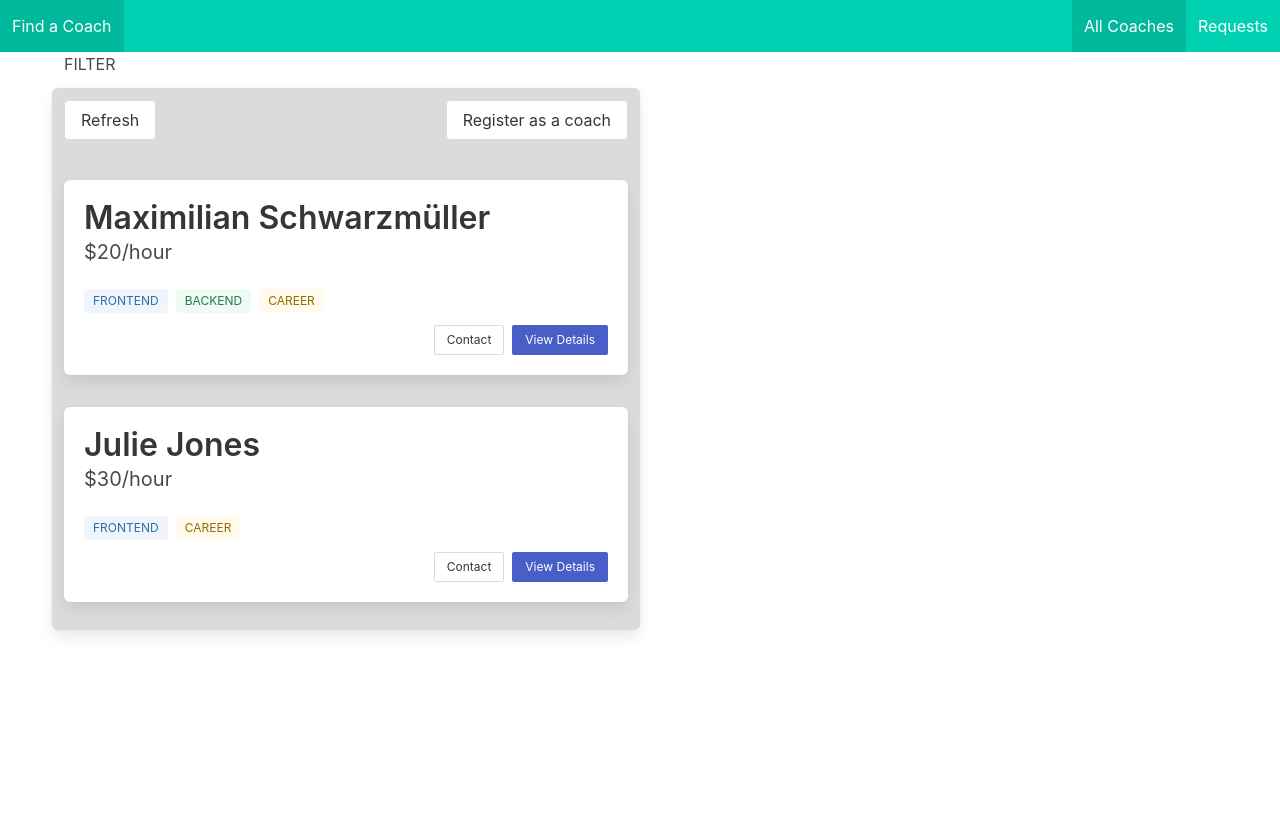
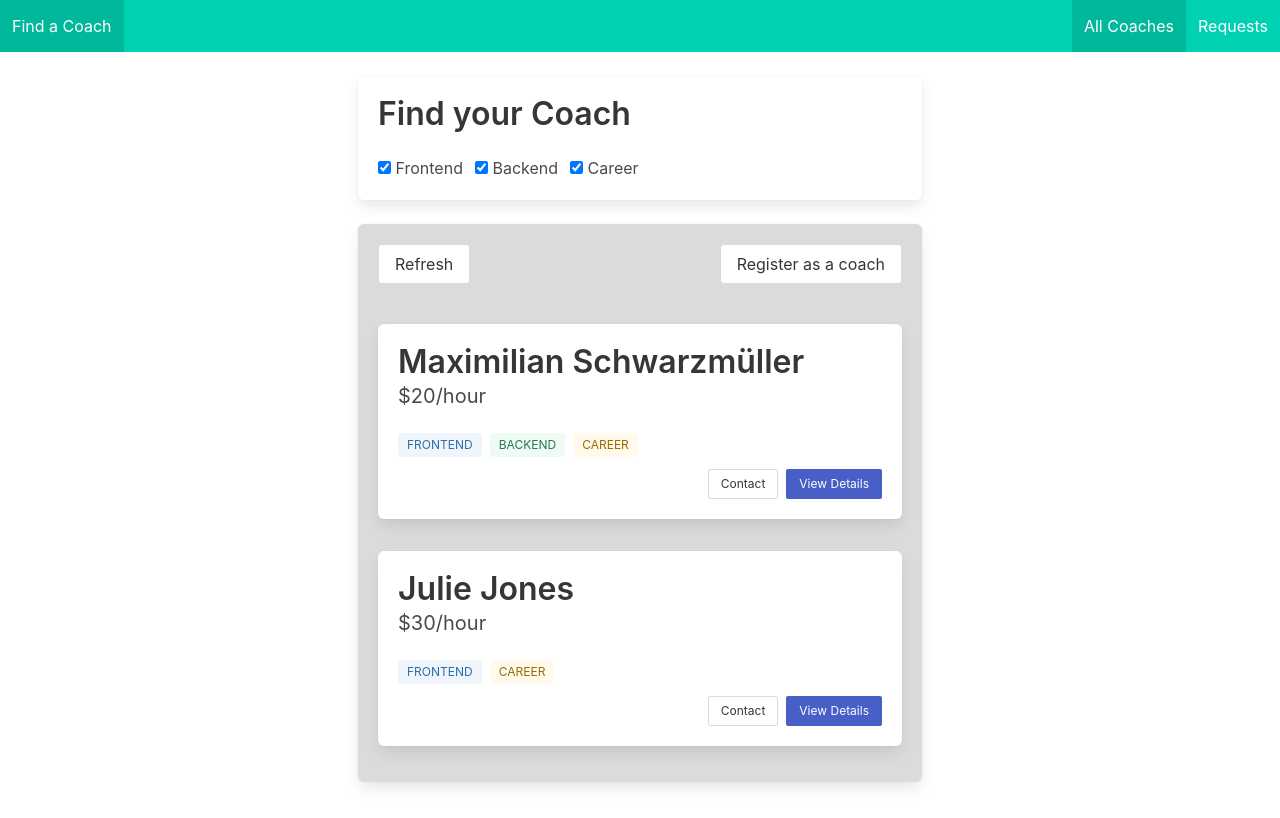
Before and after one commit to michalstaniecko/coach-finder, a Vue app: page /coaches in a window 1280 px wide. Built offline with nearby package versions, Linux system fonts and the light colour scheme.

Commit message:
filtering coaches

```diff
--- /dev/null
+++ b/src/components/coaches/CoachFilter.vue
@@ -0,0 +1,56 @@
+<script setup lang="ts">
+import {reactive, defineEmits} from "vue";
+
+const emit = defineEmits<{
+  (e: 'update', value: object): void
+}>();
+
+const data = reactive({
+  filters: {
+    frontend: true,
+    backend: true,
+    career: true
+  }
+});
+
+const setFilter = (event) => {
+  const inputId = event.target.id;
+  const isActive = event.target.checked;
+  const updatedFilters = {
+    ...data.filters,
+    [inputId]: isActive
+  }
+  data.filters = updatedFilters
+  emit('update', data.filters);
+}
+</script>
+
+<template>
+  <base-box>
+    <h2 class="title">Find your Coach</h2>
+    <div class="field is-grouped">
+      <p class="control">
+        <label class="checkbox">
+          <input type="checkbox" id="frontend" checked @change="setFilter"/>
+          Frontend
+        </label>
+      </p>
+      <p class="control">
+        <label class="checkbox">
+          <input type="checkbox" id="backend" checked @change="setFilter"/>
+          Backend
+        </label>
+      </p>
+      <p class="control">
+        <label class="checkbox">
+          <input type="checkbox" id="career" checked @change="setFilter"/>
+          Career
+        </label>
+      </p>
+    </div>
+  </base-box>
+</template>
+
+<style scoped>
+
+</style>
--- a/src/stores/coaches/getters.ts
+++ b/src/stores/coaches/getters.ts
@@ -1,9 +1,16 @@
 import type State from "@/stores/coaches/interfaces";
-
 
 export default {
     getCoaches: (state: State) => {
-        return state.coaches;
+        return (filters?: any) => {
+            if (!filters) {
+                return state.coaches;
+            }
+            const filteredCoaches = state.coaches.filter(coach => {
+                return coach.areas.some(area => filters[area] === true);
+            })
+            return filteredCoaches;
+        };
     },
 
     getCoachById:
--- a/src/views/Coaches/Coach.vue
+++ b/src/views/Coaches/Coach.vue
@@ -11,7 +11,7 @@ const props = defineProps<{
 
 const coachesStore = useCoachesStore();
 
-const {firstName, lastName, hourlyRate, areas, description } = (coachesStore.getCoachById('c1'));
+const {firstName, lastName, hourlyRate, areas, description } = coachesStore.getCoachById('c1');
 
 const rate = computed(() => {
   return `$${hourlyRate}/hour`;
--- a/src/views/Coaches/Coaches.vue
+++ b/src/views/Coaches/Coaches.vue
@@ -1,38 +1,55 @@
 <script setup lang="ts">
 import CoachItem from "@/components/coaches/CoachItem.vue";
-import {computed} from "vue";
+import CoachFilter from "@/components/coaches/CoachFilter.vue";
+import {computed, reactive} from "vue";
 import {useCoachesStore} from "@/stores";
 import BaseBox from "@/components/ui/BaseBox.vue";
 import BaseButton from "@/components/ui/BaseButton.vue";
 
+const data = reactive({
+  filters: {
+    frontend: true,
+    backend: true,
+    career: true
+  }
+})
+
 const coachesStore = useCoachesStore();
 
 const hasCoaches = computed(() => coachesStore.hasCoaches);
-const filteredCoaches = computed(() => coachesStore.getCoaches)
+const filteredCoaches = computed(() => {
+  return coachesStore.getCoaches(data.filters)
+})
 
+const updateFiltersHandler = (filters) => {
+  data.filters = filters;
+}
 
 </script>
 
 <template>
+  <div class="columns is-justify-content-center py-5">
+    <div class="column is-three-quarters-tablet is-half-desktop">
       <section>
-    FILTER
+        <coach-filter @update="updateFiltersHandler"/>
       </section>
       <section>
-    <div class="columns">
-      <base-box class="mt-5 column is-three-quarters-tablet is-half-desktop has-background-grey-lighter">
+        <base-box class="mt-5 has-background-grey-lighter">
           <div class="buttons is-justify-content-space-between">
             <base-button mode="">Refresh</base-button>
             <base-button link class="button" to="/register">Register as a coach</base-button>
           </div>
-        <ul  v-if="hasCoaches">
+          <ul v-if="hasCoaches">
             <coach-item v-for="coach in filteredCoaches" :key="coach.id" :coach="coach"/>
           </ul>
           <div v-else>
             <h2 class="title">No coaches found</h2>
           </div>
         </base-box>
+      </section>
     </div>
-  </section>
+  </div>
+
 </template>
 
 <style scoped>
```
Lines whose indentation alone changed are shown as unchanged.
